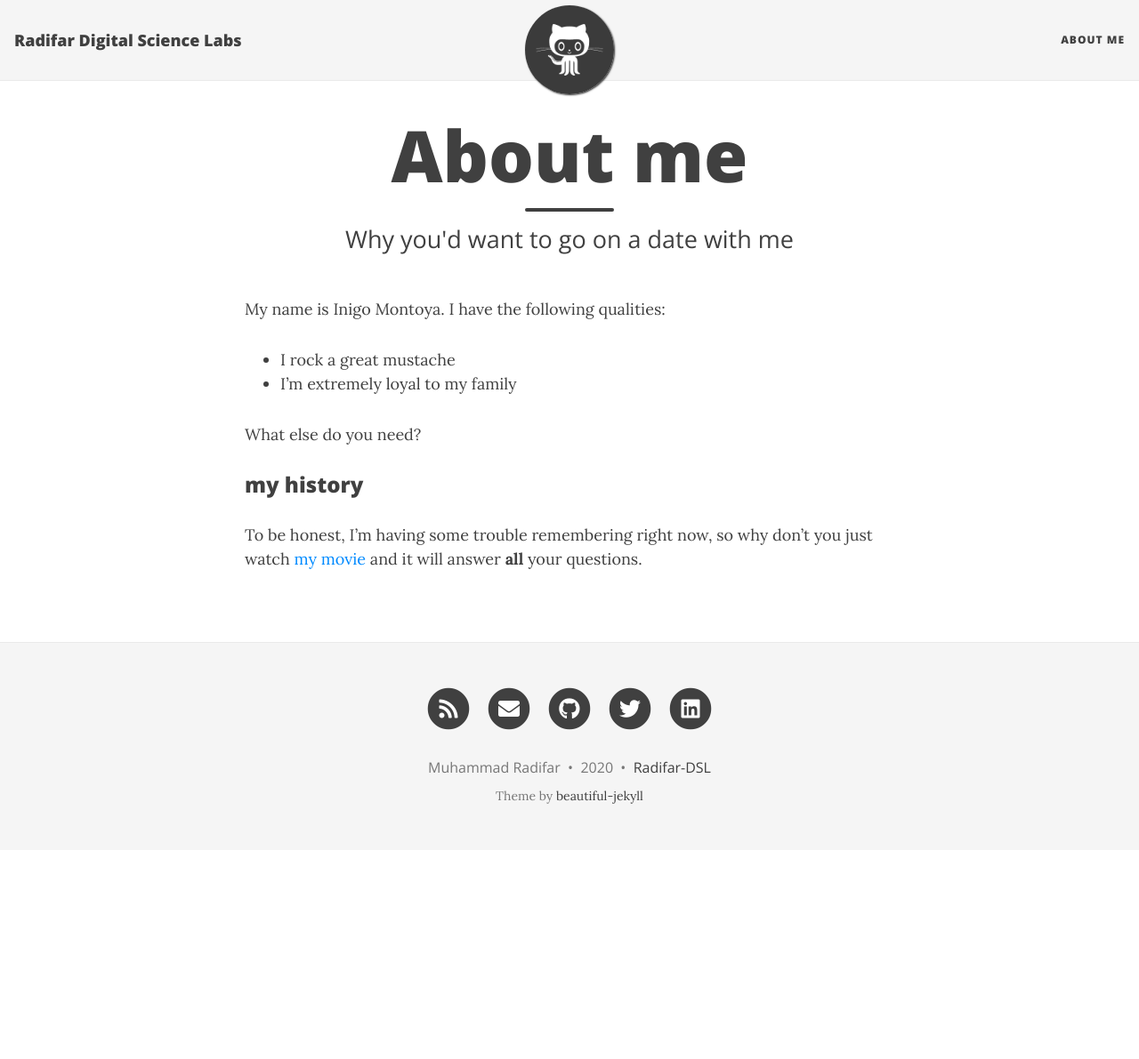
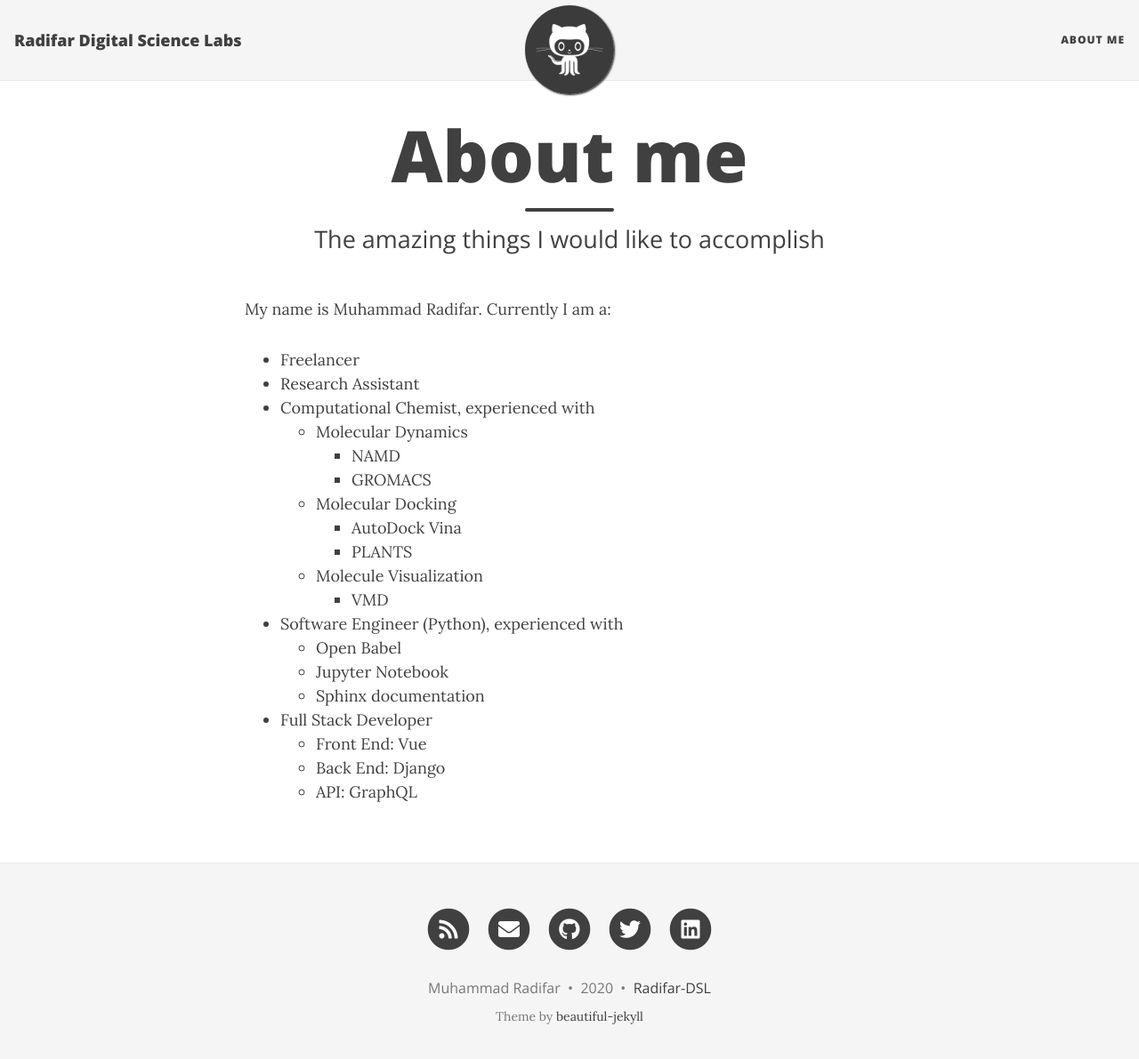
Before and after one commit to radifar/radifar.github.io, a Jekyll site: the page built from aboutme.md, in a window 1280 px wide and 1204 px high. Shown: the top 1191 px of the window at 89% size. Built offline with Jekyll 4.4.1, drawn with Linux system fonts in a browser that asks for light colours; nearby versions of some CDN libraries.

Commit message:
edit about me

```diff
--- a/aboutme.md
+++ b/aboutme.md
@@ -1,16 +1,27 @@
 ---
 layout: page
 title: About me
-subtitle: Why you'd want to go on a date with me
+subtitle: The amazing things I would like to accomplish
 ---
 
-My name is Inigo Montoya. I have the following qualities:
+My name is Muhammad Radifar. Currently I am a:
 
-- I rock a great mustache
-- I'm extremely loyal to my family
-
-What else do you need?
-
-### my history
-
-To be honest, I'm having some trouble remembering right now, so why don't you just watch [my movie](https://en.wikipedia.org/wiki/The_Princess_Bride_%28film%29) and it will answer **all** your questions.
+- Freelancer
+- Research Assistant
+- Computational Chemist, experienced with
+    - Molecular Dynamics
+        - NAMD
+        - GROMACS
+    - Molecular Docking
+        - AutoDock Vina
+        - PLANTS
+    - Molecule Visualization
+        - VMD
+- Software Engineer (Python), experienced with
+    - Open Babel
+    - Jupyter Notebook
+    - Sphinx documentation
+- Full Stack Developer
+    - Front End: Vue
+    - Back End: Django
+    - API: GraphQL
```
